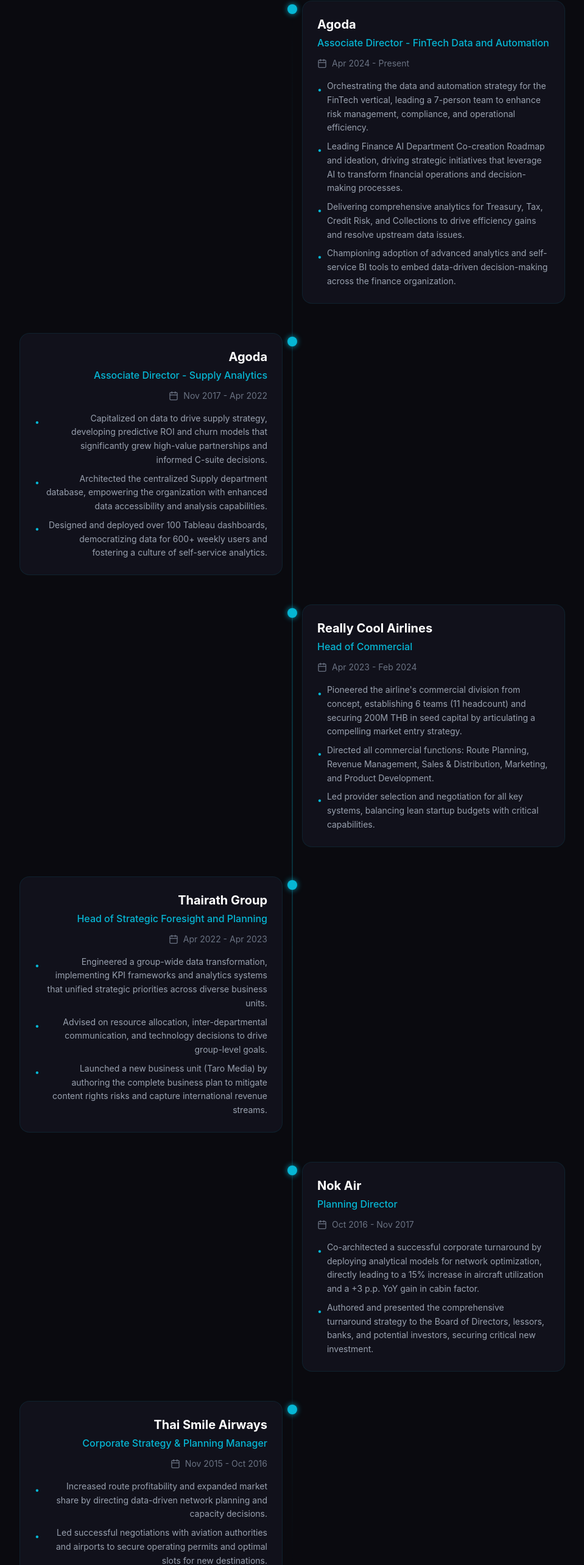
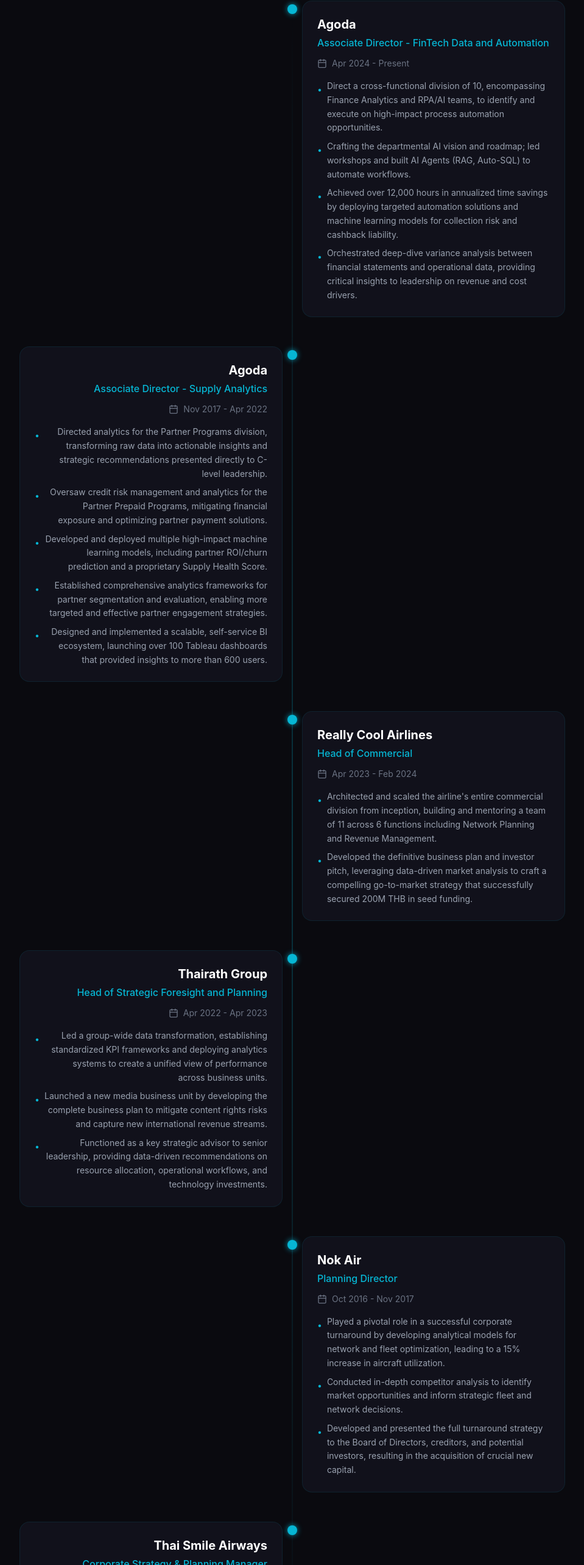
Before and after one commit to wutcharinth/Wutcharin, a React (Vite) app: page / in a window 1280 px wide. Shown: the part 2613-5179 px from the top of the page at 61% size, without its empty margins (160-1119 px from the left). Built offline with nearby package versions, Linux system fonts and the light colour scheme.

Commit message:
Content: Update Professional Experience on website to match resume

```diff
--- a/src/components/Experience.tsx
+++ b/src/components/Experience.tsx
@@ -7,10 +7,10 @@
         role: "Associate Director - FinTech Data and Automation",
         period: "Apr 2024 - Present",
         points: [
-            "Orchestrating the data and automation strategy for the FinTech vertical, leading a 7-person team to enhance risk management, compliance, and operational efficiency.",
-            "Leading Finance AI Department Co-creation Roadmap and ideation, driving strategic initiatives that leverage AI to transform financial operations and decision-making processes.",
-            "Delivering comprehensive analytics for Treasury, Tax, Credit Risk, and Collections to drive efficiency gains and resolve upstream data issues.",
-            "Championing adoption of advanced analytics and self-service BI tools to embed data-driven decision-making across the finance organization."
+            "Direct a cross-functional division of 10, encompassing Finance Analytics and RPA/AI teams, to identify and execute on high-impact process automation opportunities.",
+            "Crafting the departmental AI vision and roadmap; led workshops and built AI Agents (RAG, Auto-SQL) to automate workflows.",
+            "Achieved over 12,000 hours in annualized time savings by deploying targeted automation solutions and machine learning models for collection risk and cashback liability.",
+            "Orchestrated deep-dive variance analysis between financial statements and operational data, providing critical insights to leadership on revenue and cost drivers."
         ]
     },
     {
@@ -18,9 +18,11 @@
         role: "Associate Director - Supply Analytics",
         period: "Nov 2017 - Apr 2022",
         points: [
-            "Capitalized on data to drive supply strategy, developing predictive ROI and churn models that significantly grew high-value partnerships and informed C-suite decisions.",
-            "Architected the centralized Supply department database, empowering the organization with enhanced data accessibility and analysis capabilities.",
-            "Designed and deployed over 100 Tableau dashboards, democratizing data for 600+ weekly users and fostering a culture of self-service analytics."
+            "Directed analytics for the Partner Programs division, transforming raw data into actionable insights and strategic recommendations presented directly to C-level leadership.",
+            "Oversaw credit risk management and analytics for the Partner Prepaid Programs, mitigating financial exposure and optimizing partner payment solutions.",
+            "Developed and deployed multiple high-impact machine learning models, including partner ROI/churn prediction and a proprietary Supply Health Score.",
+            "Established comprehensive analytics frameworks for partner segmentation and evaluation, enabling more targeted and effective partner engagement strategies.",
+            "Designed and implemented a scalable, self-service BI ecosystem, launching over 100 Tableau dashboards that provided insights to more than 600 users."
         ]
     },
     {
@@ -28,9 +30,8 @@
         role: "Head of Commercial",
         period: "Apr 2023 - Feb 2024",
         points: [
-            "Pioneered the airline's commercial division from concept, establishing 6 teams (11 headcount) and securing 200M THB in seed capital by articulating a compelling market entry strategy.",
-            "Directed all commercial functions: Route Planning, Revenue Management, Sales & Distribution, Marketing, and Product Development.",
-            "Led provider selection and negotiation for all key systems, balancing lean startup budgets with critical capabilities."
+            "Architected and scaled the airline's entire commercial division from inception, building and mentoring a team of 11 across 6 functions including Network Planning and Revenue Management.",
+            "Developed the definitive business plan and investor pitch, leveraging data-driven market analysis to craft a compelling go-to-market strategy that successfully secured 200M THB in seed funding."
         ]
     },
     {
@@ -38,9 +39,9 @@
         role: "Head of Strategic Foresight and Planning",
         period: "Apr 2022 - Apr 2023",
         points: [
-            "Engineered a group-wide data transformation, implementing KPI frameworks and analytics systems that unified strategic priorities across diverse business units.",
-            "Advised on resource allocation, inter-departmental communication, and technology decisions to drive group-level goals.",
-            "Launched a new business unit (Taro Media) by authoring the complete business plan to mitigate content rights risks and capture international revenue streams."
+            "Led a group-wide data transformation, establishing standardized KPI frameworks and deploying analytics systems to create a unified view of performance across business units.",
+            "Launched a new media business unit by developing the complete business plan to mitigate content rights risks and capture new international revenue streams.",
+            "Functioned as a key strategic advisor to senior leadership, providing data-driven recommendations on resource allocation, operational workflows, and technology investments."
         ]
     },
     {
@@ -48,8 +49,9 @@
         role: "Planning Director",
         period: "Oct 2016 - Nov 2017",
         points: [
-            "Co-architected a successful corporate turnaround by deploying analytical models for network optimization, directly leading to a 15% increase in aircraft utilization and a +3 p.p. YoY gain in cabin factor.",
-            "Authored and presented the comprehensive turnaround strategy to the Board of Directors, lessors, banks, and potential investors, securing critical new investment."
+            "Played a pivotal role in a successful corporate turnaround by developing analytical models for network and fleet optimization, leading to a 15% increase in aircraft utilization.",
+            "Conducted in-depth competitor analysis to identify market opportunities and inform strategic fleet and network decisions.",
+            "Developed and presented the full turnaround strategy to the Board of Directors, creditors, and potential investors, resulting in the acquisition of crucial new capital."
         ]
     },
     {
@@ -57,8 +59,8 @@
         role: "Corporate Strategy & Planning Manager",
         period: "Nov 2015 - Oct 2016",
         points: [
-            "Increased route profitability and expanded market share by directing data-driven network planning and capacity decisions.",
-            "Led successful negotiations with aviation authorities and airports to secure operating permits and optimal slots for new destinations."
+            "Led data-driven network planning to analyze route profitability, directly contributing to increased market share.",
+            "Managed negotiations with aviation authorities/airports to secure vital operating permits and slots."
         ]
     }
 ];
```
